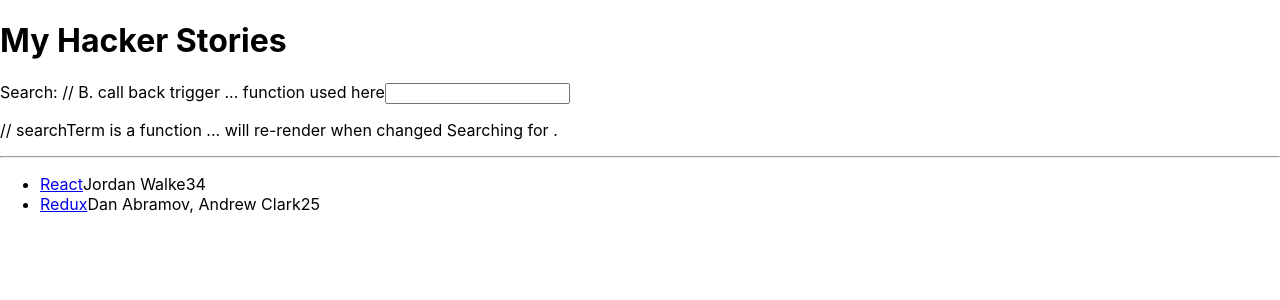
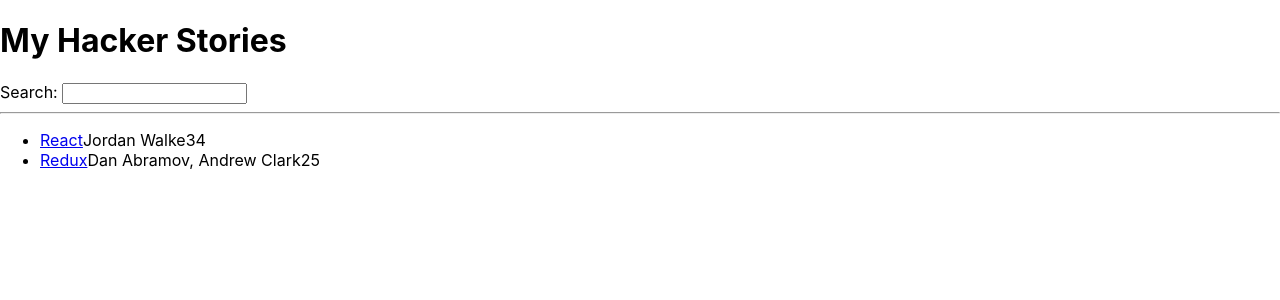
Before and after one commit to Aljgutier/hacker-stories, a React (Create React App) app: page / in a window 1280 px wide. Shown: the top 300 px of the page. Built offline with nearby package versions, Linux system fonts and the light colour scheme.

Commit message:
callback handlers

```diff
--- a/src/App.js
+++ b/src/App.js
@@ -20,45 +20,41 @@
     },
   ];
 
+  // state .. [current-state, state-chang-func]
+  const [searchTerm, setSearchTerm] = React.useState('');
+
+  // A. call back handler function
+  const handleSearch = (event) => {
+    //C. call back action
+    setSearchTerm(event.target.value);
+  };
+
+
+  const searchedStories = stories.filter((story) =>
+    story.title.toLowerCase().includes(searchTerm.toLowerCase())
+  );
+
   return (
     <div>
       <h1>My Hacker Stories</h1>
 
-      <Search />
+      {/* B. Pass call back function down */}
+      <Search onSearch={handleSearch} />
 
       <hr />
 
-      <List list={stories} />
+      <List list={searchedStories} />
     </div>
   );
 };
 
-// define state
-const Search = () => {
-  const [searchTerm, setSearchTerm] = React.useState('');
-
-  // A. handler function defined here
-  const handleChange = (event) => {
-
-    // C. callback/action point ... set state on change ... re render
-    setSearchTerm(event.target.value);
-  };
-
-
-  return (
-    <div>
-      <label htmlFor="search">Search: </label>
-
-      // B. call back trigger ... function used here
-      <input id="search" type="text" onChange={handleChange} />
-
-      <p>
-        // searchTerm is a function ... will re-render when changed
-        Searching for <strong>{searchTerm}</strong>.
-      </p>
-    </div>
-  );
-};
+const Search = (props) => (
+  <div>
+    <label htmlFor="search">Search: </label>
+    {/* B. uses the call back onSearch here */}
+    <input id="search" type="text" onChange={props.onSearch} />
+  </div>
+);
 
 const List = (props) => (
   <ul>
```
